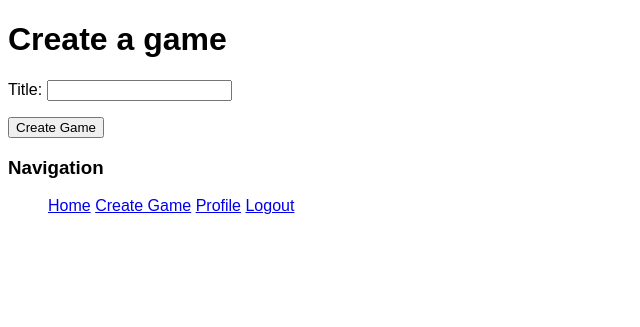
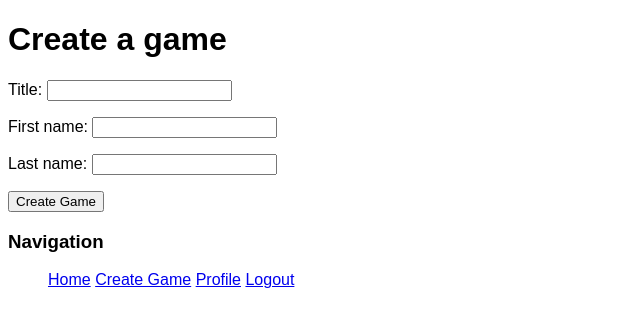
Before and after one commit to nickolasalcazar/SecretSanta, a Django app: page /create/ in a window 1280 px wide. Shown: the top 327 px of the page, without its empty margins (0-640 px from the left). Run offline with Django 3.2, Linux system fonts and the light colour scheme; the visitor is signed in with stand-in values (Sample User, id 1).

Commit message:
Added Formset for creating a single Player object; appears correctly as form in game_form.html. I have to implement a way to make multiple Player objects at once.

```diff
--- a/secretsanta/game/forms.py
+++ b/secretsanta/game/forms.py
@@ -1,7 +1,9 @@
 from django import forms
-from .models import Game
+from .models import Game, Player
+from django.forms import formset_factory
 
 class CreateGameForm(forms.ModelForm):
+
     title = forms.CharField()
 
     class Meta:
@@ -9,4 +11,11 @@ class CreateGameForm(forms.ModelForm):
         fields = ['title']
 
 class CreatePlayerForm(forms.ModelForm):
-    pass
+    first_name = forms.CharField()
+    last_name = forms.CharField()
+
+    class Meta:
+        model = Player
+        fields = ['first_name', 'last_name']
+
+CreatePlayerFormset = formset_factory(CreatePlayerForm, extra=1)
--- a/secretsanta/game/templates/game/game_form.html
+++ b/secretsanta/game/templates/game/game_form.html
@@ -5,6 +5,7 @@
         <form method="POST">
             {% csrf_token %}
             {{ game_form.as_p }}
+            {{ player_formset.as_p }}
             <button type="submit">Create Game</button>
         </form>
     </div>
--- a/secretsanta/game/views.py
+++ b/secretsanta/game/views.py
@@ -1,14 +1,17 @@
-from django.shortcuts import render
+from django.shortcuts import render, redirect
 from django.contrib import messages
 
 from django.contrib.auth.mixins import (
-	LoginRequiredMixin,
-	UserPassesTestMixin
+    LoginRequiredMixin,
+    UserPassesTestMixin
 )
 
 from django.contrib.auth.decorators import login_required
 
-from .forms import CreateGameForm, CreatePlayerForm
+from .forms import (
+    CreateGameForm,
+    CreatePlayerFormset
+)
 
 # The following import will no longer be needed after CreateGameForm and CreatePlayerForm
 # classes are implemented.
@@ -24,44 +27,62 @@ def home(request):
     return render(request, 'game/home.html', context)
 
 '''
-	Handles creation of new Game object.
+    Handles creation of new Game object.
 '''
 @login_required
 def createGame(request):
-	if request.method == 'POST':
-		game_form = CreateGameForm(request.POST)
-		#player_form = CreatePlayerForm
+    game_form = CreateGameForm(request.POST or None)
+    player_formset = CreatePlayerFormset(request.POST or None)
 
-		# if game_form.is_valid() and player_form.is_valid():
-		if game_form.is_valid():
-			game_form.instance.host = request.user
+    if request.method == 'POST':
 
-			game_form.save()
-			#player_form.save()
+        # if game_form.is_valid() and player_form.is_valid():
+        if game_form.is_valid() and player_formset.is_valid():
+            # Assign curent user as host of Game
+            game_form.instance.host = request.user
+            # Save the game
+            game_form.save()
 
-			messages.success(request, 'New game created.')
-	else:
-		game_form = CreateGameForm()
+            # Handle forms for creating Player objects
+            # Extract names from form and save
+            for form in player_formset:
+                first_name = form.cleaned_data.get('first_name')
+                last_name = form.cleaned_data.get('last_name')
 
-	context = {
-		'game_form': game_form,
-	}
+                # Save Player instance
+                if first_name:
+                    Player(game=game_form.instance, first_name=first_name, last_name=last_name).save()
 
-	return render(request, 'game/game_form.html', context)
+
+            #player_form.save()
+
+            messages.success(request, 'New game created.')
+
+            return redirect('game-home')
+    else:
+        game_form = CreateGameForm()
+        #player_formset = CreatePlayerFormset()
+
+    context = {
+        'game_form': game_form,
+        'player_formset': player_formset,
+    }
+
+    return render(request, 'game/game_form.html', context)
 
 
 '''
 class GameCreateView(LoginRequiredMixin, CreateView):
-	model = Game # The model that will be created
-	fields = ['date']
+    model = Game # The model that will be created
+    fields = ['date']
 
-	''
-		Overriding the form_valid() method.
-		This function sets the author of the post to the user who posts it.
-		This must be specified, otherwise the author of the post will be NULL,
-		and that will throw an error.
-	''
-	def form_valid(self, form):
-		form.instance.author = self.request.user # Set author = user
-		return super().form_valid(form)
+    ''
+        Overriding the form_valid() method.
+        This function sets the author of the post to the user who posts it.
+        This must be specified, otherwise the author of the post will be NULL,
+        and that will throw an error.
+    ''
+    def form_valid(self, form):
+        form.instance.author = self.request.user # Set author = user
+        return super().form_valid(form)
 '''
```
Also changed, not shown: secretsanta/game/models.py (line endings or trailing spaces).
